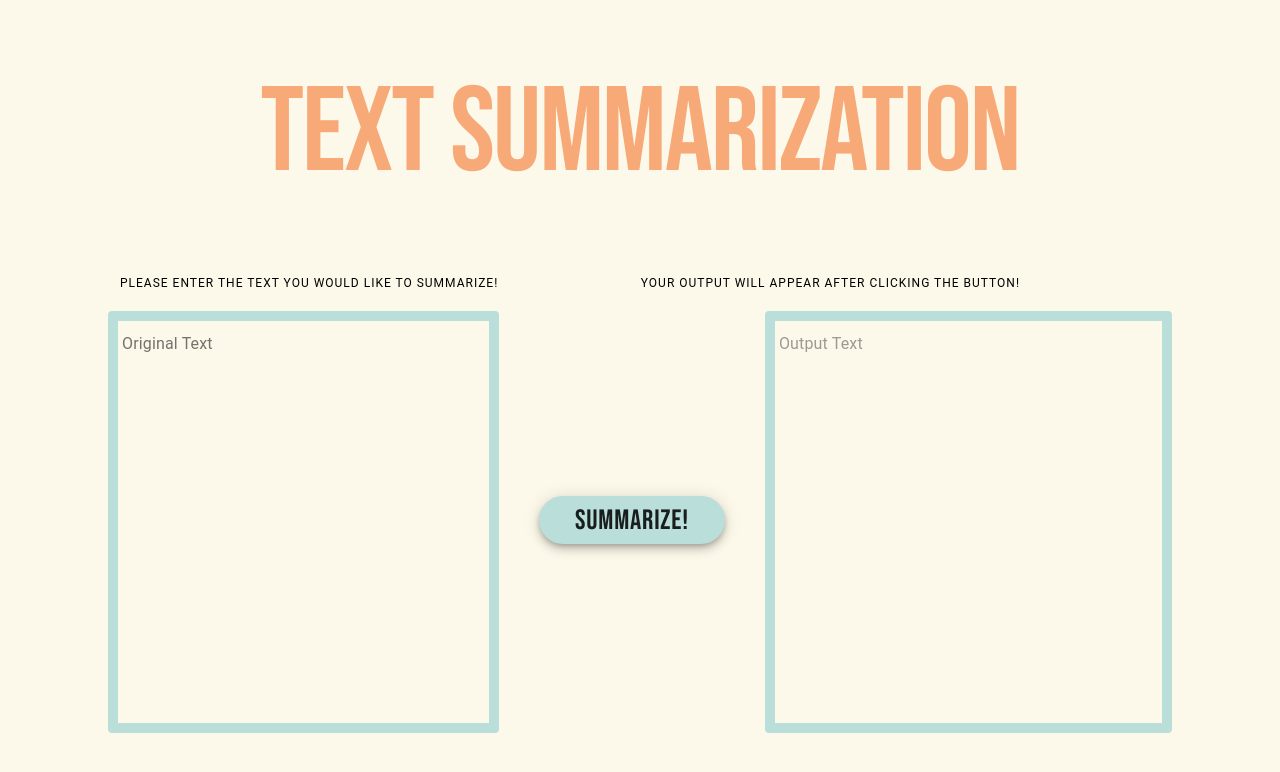
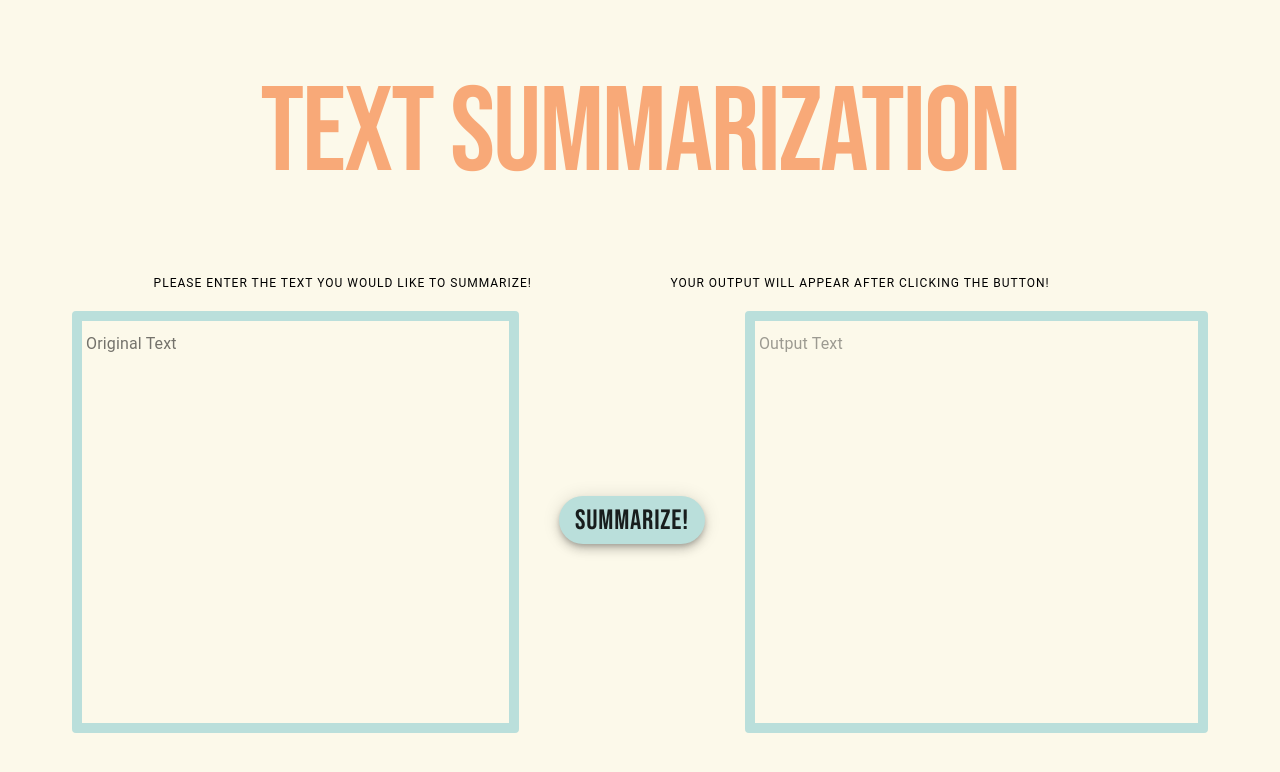
Before and after one commit to houan880201/text-summarizer, a React (Create React App) app: page / in a window 1280 px wide. Shown: the top 772 px of the page. Built offline with nearby package versions, Linux system fonts and the light colour scheme.

Commit message:
fix margin

```diff
--- a/src/Home.js
+++ b/src/Home.js
@@ -17,16 +17,6 @@ export default function Home() {
         setValue(event.target.value);
     };
 
-    function convertText(){
-        console.log(value)
-    }
-
-    function getText(){
-        if (submit){
-            submit = false
-            return returnText
-        }
-    }
 
     return (
         <div className="Home">
@@ -35,7 +25,7 @@ export default function Home() {
                     Text Summarization
                 </Typography>
             </div>
-            <div className="instruction" style={{marginLeft: 120, marginRight: 260, display: 'flex', alignItems: 'center', justifyContent: "space-between"}}>
+            <div className="instruction" style={{marginLeft: '12%', marginRight: '18%', display: 'flex', alignItems: 'center', justifyContent: "space-between"}}>
                     <Typography variant='overline' align='left'>
                         Please enter the text you would like to summarize!
                     </Typography>
@@ -44,7 +34,7 @@ export default function Home() {
                     </Typography>
             </div>
 
-            <div className="content" style={{marginLeft: 100, marginRight: 100, display: 'flex', alignItems: 'center', justifyContent: "center"}}>
+            <div className="content" style={{marginLeft: '5%', marginRight: '5%', display: 'flex', alignItems: 'center', justifyContent: "center"}}>
                 <div className="col1" style={{flex: 1, display: 'flex'}}>
                     <TextField
                         id="input_text"
@@ -72,17 +62,16 @@ export default function Home() {
                         }}
                         />
                 </div>
-                <Fab variant="extended" style={{backgroundColor: '#badfdb'}} onClick={convertText} aria-label="add" className={classes.margin}>
+                <Fab variant="extended" style={{backgroundColor: '#badfdb'}} onClick={console.log("Click")} aria-label="add" className={classes.margin}>
                     {/* <NavigationIcon className={classes.extendedIcon} /> */}
-                    <Typography style={{marginLeft: 20, marginRight: 20, fontFamily: 'Bebas Neue', fontSize: 28}}variant='button'>Summarize!</Typography>
+                    <Typography style={{marginLeft: '40%', marginRight: '40%', fontFamily: 'Bebas Neue', fontSize: 28}}variant='button'>Summarize!</Typography>
                 </Fab>
 
                 <TextField
                     id="input_text"
-                    label="Output Text"
+                    value="Output Text"
                     multiline
                     disabled={true}
-                    value={getText()}
                     rows="20"
                     className={classes.textField}
                     margin="normal"
```
